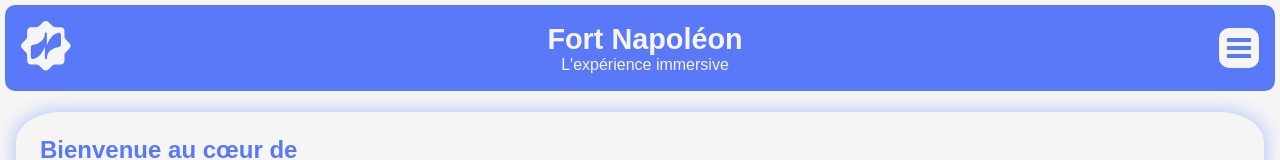
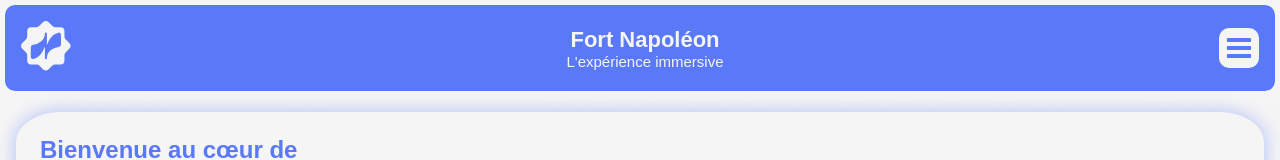
Before and after one commit to PicT0sE/Experience-immersive, a plain HTML site: page index.html in a window 1280 px wide. Shown: the top 160 px of the page. Drawn offline with Linux system fonts and the light colour scheme; a web font is replaced by a local one.

Commit message:
nav bar taille police

```diff
--- a/style.css
+++ b/style.css
@@ -49,14 +49,14 @@ html, body {
 }
 
 .title {
-  font-size: 1.8rem;
+  font-size: 22px;
   color: var(--white-color);
   font-weight: 700;
   text-align: center;
 }
 
 .subtitle {
-  font-size: 1rem;
+  font-size: 15px;
   color: var(--white-color);
   font-weight: 400;
   text-align: center;
```
